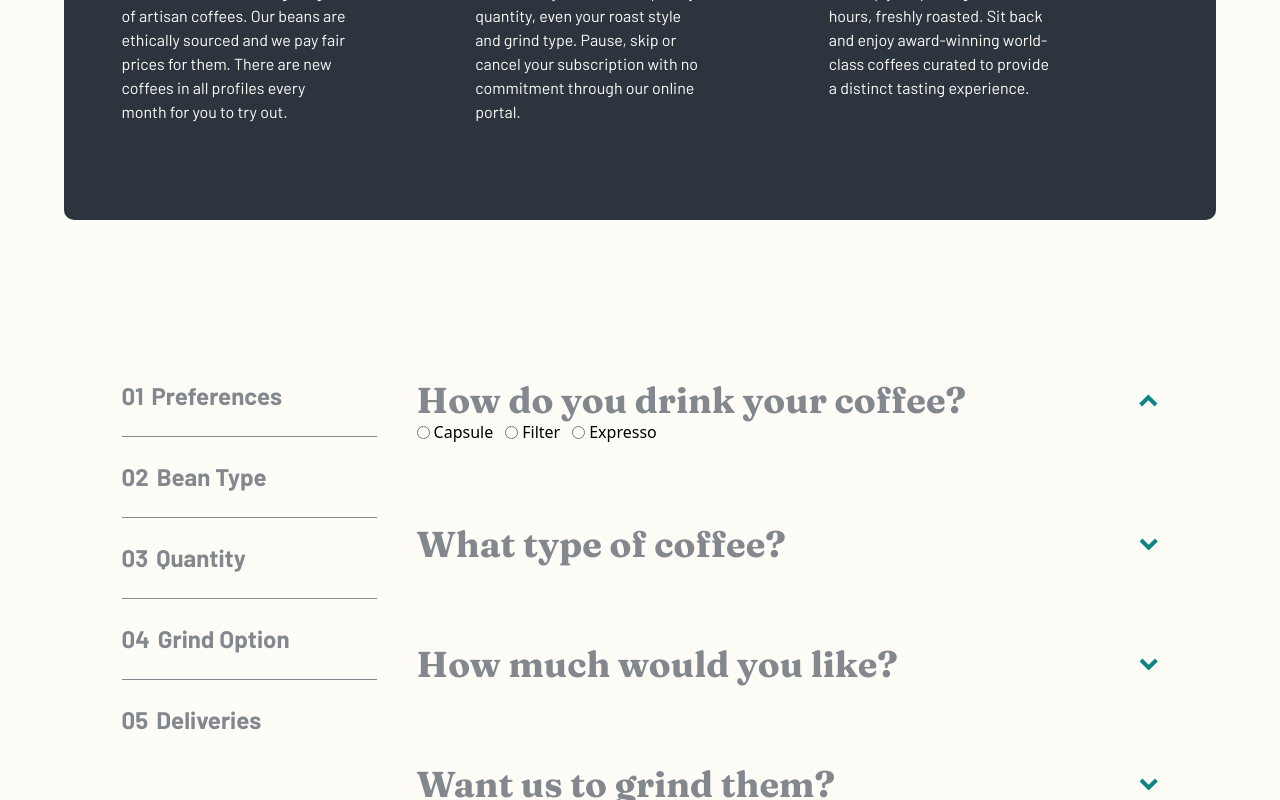
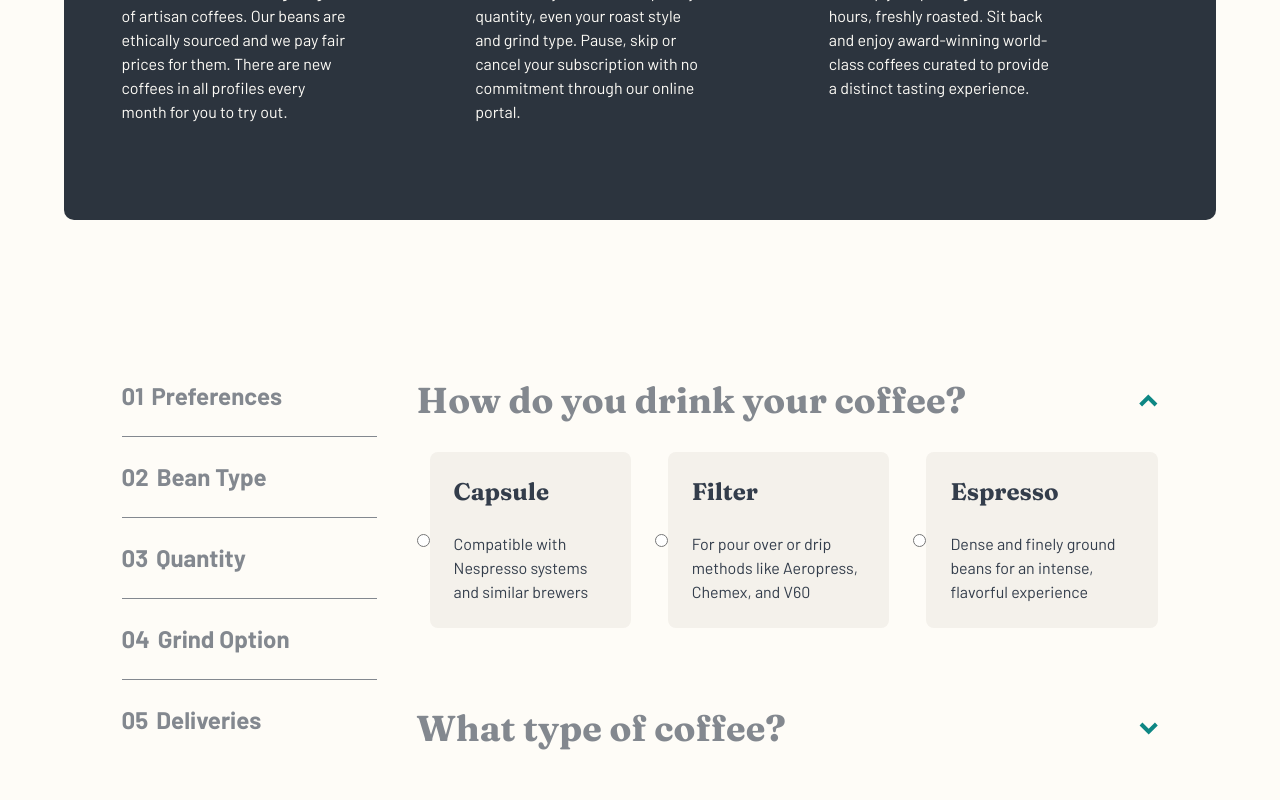
Before and after one commit to zetmosoma10/coffee-roasters, a React (Vite) app: page /plan in a window 1280 px wide. Both pictures are taken after a click on the element "How do you drink your coffee?". Shown: the part 1083-1883 px from the top of the page. Built offline with nearby package versions, Linux system fonts and the light colour scheme.

Commit message:
change label value to card content in Plan page

```diff
--- a/index.html
+++ b/index.html
@@ -4,7 +4,12 @@
     <meta charset="UTF-8" />
     <link rel="icon" type="image/svg+xml" href="/vite.svg" />
     <meta name="viewport" content="width=device-width, initial-scale=1.0" />
-    <title>Coffe Roasters</title>
+    <title>Coffee-Roasters</title>
+    <link
+      rel="shortcut icon"
+      href="src/assets/favicon-32x32.png"
+      type="image/x-icon"
+    />
   </head>
   <body>
     <div id="root"></div>
--- a/src/constance.ts
+++ b/src/constance.ts
@@ -98,9 +98,27 @@ export const coffeeQuestions = [
     icon: arrowDown,
     isOpen: false,
     answers: [
-      { type: "preferences", answer: "Capsule" },
-      { type: "preferences", answer: "Filter" },
-      { type: "preferences", answer: "Expresso" },
+      {
+        type: "preferences",
+        answer: {
+          name: "Capsule",
+          text: "Compatible with Nespresso systems and similar brewers",
+        },
+      },
+      {
+        type: "preferences",
+        answer: {
+          name: "Filter",
+          text: "For pour over or drip methods like Aeropress, Chemex, and V60",
+        },
+      },
+      {
+        type: "preferences",
+        answer: {
+          name: "Espresso",
+          text: "Dense and finely ground beans for an intense, flavorful experience",
+        },
+      },
     ],
   },
   {
@@ -108,9 +126,27 @@ export const coffeeQuestions = [
     icon: arrowDown,
     isOpen: false,
     answers: [
-      { type: "beanType", answer: "Single Origin" },
-      { type: "beanType", answer: "Decaf" },
-      { type: "beanType", answer: "Blended" },
+      {
+        type: "beanType",
+        answer: {
+          name: "Single Origin",
+          text: "Distinct, high quality coffee from a specific family-owned farm",
+        },
+      },
+      {
+        type: "beanType",
+        answer: {
+          name: "Decaf",
+          text: "Just like regular coffee, except the caffeine has been removed",
+        },
+      },
+      {
+        type: "beanType",
+        answer: {
+          name: "Blended",
+          text: "Combination of two or three dark roasted beans of organic coffeesd",
+        },
+      },
     ],
   },
   {
@@ -118,9 +154,27 @@ export const coffeeQuestions = [
     icon: arrowDown,
     isOpen: false,
     answers: [
-      { type: "quantity", answer: "250g" },
-      { type: "quantity", answer: "500g" },
-      { type: "quantity", answer: "1000g" },
+      {
+        type: "quantity",
+        answer: {
+          name: "250g",
+          text: "Perfect for the solo drinker. Yields about 12 delicious cups.",
+        },
+      },
+      {
+        type: "quantity",
+        answer: {
+          name: "500g",
+          text: "Perfect option for a couple. Yields about 40 delectable cups.",
+        },
+      },
+      {
+        type: "quantity",
+        answer: {
+          name: "1000g",
+          text: "Perfect for offices and events. Yields about 90 delightful cups.",
+        },
+      },
     ],
   },
   {
@@ -128,9 +182,27 @@ export const coffeeQuestions = [
     icon: arrowDown,
     isOpen: false,
     answers: [
-      { type: "grindOption", answer: "Wholebean" },
-      { type: "grindOption", answer: "Filter" },
-      { type: "grindOption", answer: "Cafetiére" },
+      {
+        type: "grindOption",
+        answer: {
+          name: "Wholebean",
+          text: "Best choice if you cherish the full sensory experience",
+        },
+      },
+      {
+        type: "grindOption",
+        answer: {
+          name: "Filter",
+          text: "For drip or pour-over coffee methods such as V60 or Aeropress",
+        },
+      },
+      {
+        type: "grindOption",
+        answer: {
+          name: "Cafetiére",
+          text: " Course ground beans specially suited for french press coffee",
+        },
+      },
     ],
   },
   {
@@ -138,9 +210,27 @@ export const coffeeQuestions = [
     icon: arrowDown,
     isOpen: false,
     answers: [
-      { type: "deliveries", answer: "Every week" },
-      { type: "deliveries", answer: "Every 2 weeks" },
-      { type: "deliveries", answer: "Every month" },
+      {
+        type: "deliveries",
+        answer: {
+          name: "Every week",
+          text: "$7.20 per shipment. Includes free first-class shipping.",
+        },
+      },
+      {
+        type: "deliveries",
+        answer: {
+          name: "Every 2 weeks",
+          text: "$9.60 per shipment. Includes free priority shipping.",
+        },
+      },
+      {
+        type: "deliveries",
+        answer: {
+          name: "Every month",
+          text: "$12.00 per shipment. Includes free priority shipping.",
+        },
+      },
     ],
   },
 ];
--- a/src/index.css
+++ b/src/index.css
@@ -106,17 +106,10 @@
   }
 
   /* Custome Radio Input */
-  .custom-radio:checked + .custom-radio-label::after {
-    content: "";
-    display: block;
-    width: 12px;
-    height: 12px;
-    background-color: black;
-    border-radius: 2px;
-    position: absolute;
-    top: 2px;
-    left: 2px;
-  }
+  /* Add this CSS to your stylesheet */
+  /* .custom-radio:checked + .custom-radio-label-container .custom-radio-label {
+    background-color: #ffd700;
+  } */
 
   .disable-scroll {
     overflow: hidden;
--- a/src/sections/plan/Input.tsx
+++ b/src/sections/plan/Input.tsx
@@ -1,17 +1,70 @@
+// interface Props {
+//   inputName: string;
+//   inputValue: string;
+//   handleChange: (event: React.ChangeEvent<HTMLInputElement>) => void;
+//   checked: boolean;
+//   label: {
+//     name: string;
+//     text: string;
+//   };
+// }
+
+// const Input = ({
+//   inputName,
+//   inputValue,
+//   label,
+//   checked,
+//   handleChange,
+// }: Props) => {
+//   return (
+//     <div className="flex items-center space-x-1 md:space-x-0">
+//       <input
+//         onChange={handleChange}
+//         value={inputValue}
+//         type="radio"
+//         name={inputName}
+//         id={inputValue}
+//         checked={checked}
+//         className="hidden custom-radio"
+//       />
+//       <label className="custom-radio-label-container" htmlFor={inputValue}>
+//         <div
+//           className="custom-radio-label bg-[#F4F1EB] hover:bg-[#FDD6BA] focus:bg-[#FDD6BA] text-dark_grey
+//            focus:text-light_cream p-6 rounded-lg cursor-pointer transition-all duration-250"
+//         >
+//           <span className="font-bold font-fraunces text-2xl ">
+//             {label.name}
+//           </span>
+//           <p className="text-sm lg:text-base mt-2 lg:mt-6">{label.text}</p>
+//         </div>
+//       </label>
+//     </div>
+//   );
+// };
+
+// export default Input;
+import React from "react";
+
 interface Props {
   inputName: string;
   inputValue: string;
   handleChange: (event: React.ChangeEvent<HTMLInputElement>) => void;
   checked: boolean;
+  label: {
+    name: string;
+    text: string;
+  };
 }
 
-const capitalizeFirstLetter = (string: string) => {
-  return string.charAt(0).toUpperCase() + string.slice(1);
-};
-
-const Input = ({ inputName, inputValue, checked, handleChange }: Props) => {
+const Input = ({
+  inputName,
+  inputValue,
+  label,
+  checked,
+  handleChange,
+}: Props) => {
   return (
-    <div className="flex items-center space-x-1">
+    <div className="flex items-center space-x-1 md:space-x-0">
       <input
         onChange={handleChange}
         value={inputValue}
@@ -20,7 +73,17 @@ const Input = ({ inputName, inputValue, checked, handleChange }: Props) => {
         id={inputValue}
         checked={checked}
       />
-      <label htmlFor={inputValue}>{capitalizeFirstLetter(inputValue)}</label>
+      <label htmlFor={inputValue}>
+        <div
+          className=" bg-[#F4F1EB] hover:bg-[#FDD6BA] focus:bg-[#FDD6BA] text-dark_grey
+           focus:text-light_cream p-6 rounded-lg cursor-pointer transition-all duration-250"
+        >
+          <span className="font-bold font-fraunces text-2xl ">
+            {label.name}
+          </span>
+          <p className="text-sm lg:text-base mt-2 lg:mt-6">{label.text}</p>
+        </div>
+      </label>
     </div>
   );
 };
--- a/src/sections/plan/OrderCoffee.tsx
+++ b/src/sections/plan/OrderCoffee.tsx
@@ -97,14 +97,15 @@ const OrderCoffee = () => {
                 />
               </div>
               {item.isOpen && (
-                <div className="flex items-center space-x-3">
+                <div className="flex flex-col md:flex-row items-start space-y-3 md:space-y-0 md:space-x-6 mt-8">
                   {item.answers.map((data) => (
                     <Input
-                      key={data.answer}
+                      key={data.answer.name}
                       handleChange={handleChange}
                       inputName={data.type}
-                      inputValue={data.answer}
+                      inputValue={data.answer.name}
                       checked={coffeeData[data.type] === data.answer}
+                      label={data.answer}
                     />
                   ))}
                 </div>
```
